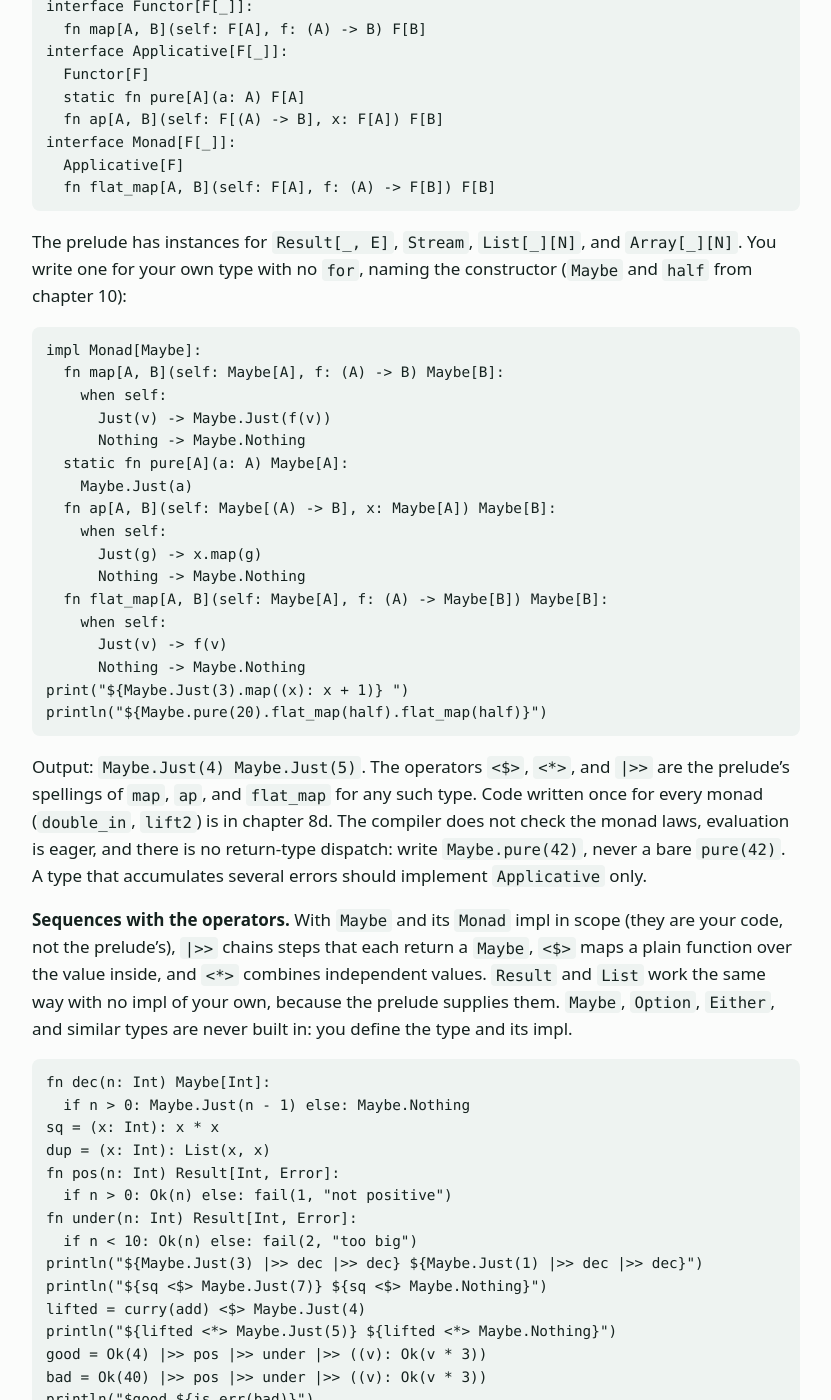
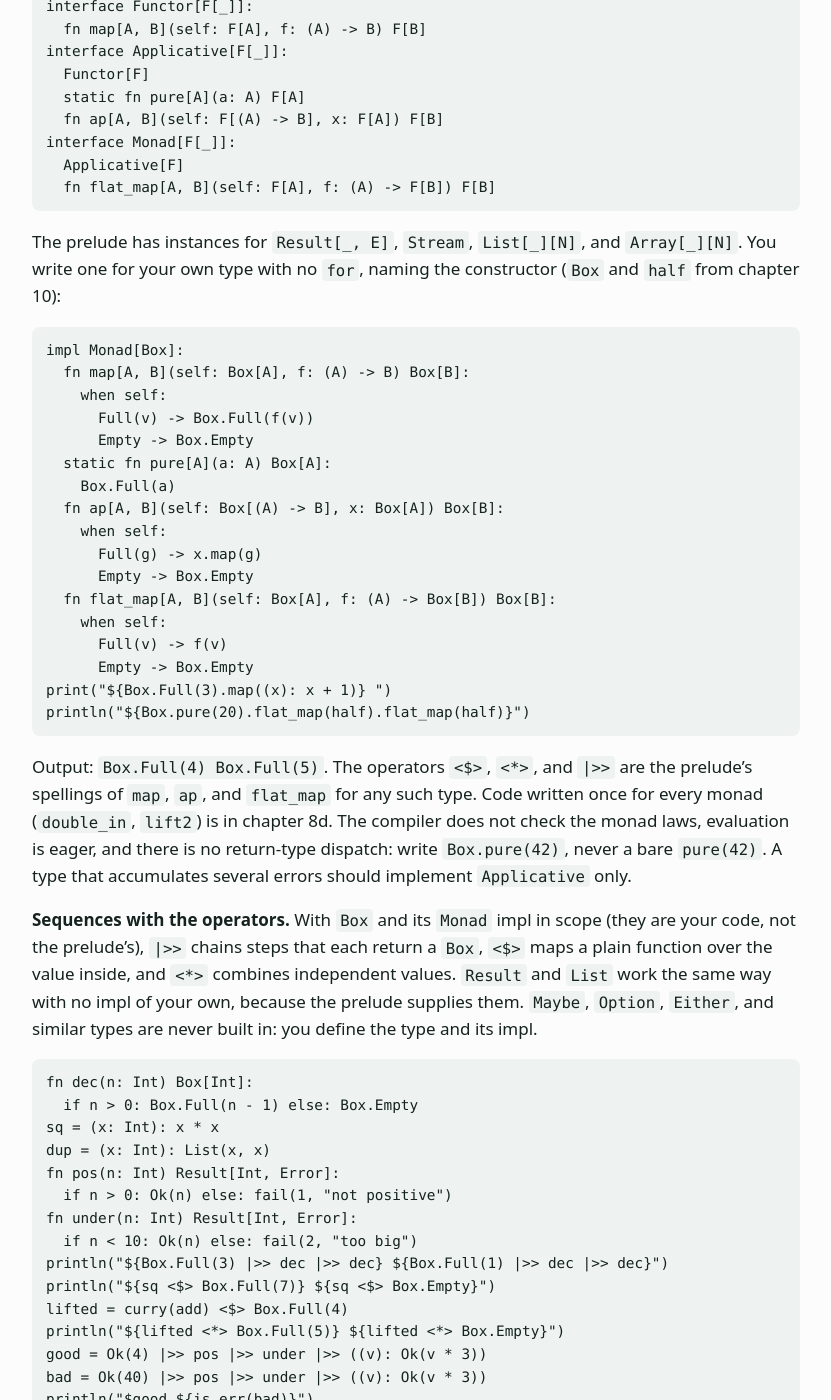
Before and after one commit to slconverse1/moxie, a Jekyll site: the page built from docs/guide.md, in a window 1280 px wide and 1400 px high, scrolled down 87481 px. Shown: the whole window, without its empty margins (224-1055 px from the left). Built offline with Jekyll 4.4.1, drawn with Linux system fonts in a browser that asks for light colours; some of the changed text lies outside the part shown.

Commit message:
Box (Full, Empty) replaces Maybe in the FP chapters; the Describable example uses Crate; Spec wording on provided instances fixed
Co-Authored-By: Claude Sonnet 5.5 <noreply@anthropic.com>
Claude-Session: https://claude.ai/code/session_01XCzUchPRZuBnrDtgjNTTye

````diff
--- a/docs/guide.md
+++ b/docs/guide.md
@@ -4,7 +4,7 @@ title: "Mixer's Guide"
 ---
 # MIXER'S GUIDE
 
-These are compact examples, not a tutorial; a longer teaching Guide comes later. This is the Guide for moxie, the dialect with no garbage collector. A second dialect, moxie/gc, has its own Guide. Outputs were recomputed by hand. Snippets continue from earlier ones: a name such as `add`, `half`, `Maybe`, `Point`, or `User` that isn't defined in a snippet comes from the nearest earlier chapter that defines it, and a snippet that follows another in the same section reuses its bindings. Indentation is shown with blank braille characters (two per level) so it survives copying.
+These are compact examples, not a tutorial; a longer teaching Guide comes later. This is the Guide for moxie, the dialect with no garbage collector. A second dialect, moxie/gc, has its own Guide. Outputs were recomputed by hand. Snippets continue from earlier ones: a name such as `add`, `half`, `Box`, `Point`, or `User` that isn't defined in a snippet comes from the nearest earlier chapter that defines it, and a snippet that follows another in the same section reuses its bindings. Indentation is shown with blank braille characters (two per level) so it survives copying.
 
 **Chapter 1: Bindings, blocks, `if`, loops**
 
@@ -1317,26 +1317,26 @@ Output: `bob`. A type has exactly one impl of each interface, so `C.Item` is nev
 
 **3. Constructor classes**
 
-A class over a type constructor takes `F[_]`, and an instance names the constructor itself. With the prelude's `Functor`, `Applicative`, and `Monad` interfaces and `impl Monad[Maybe]` from chapter 24, you can write code that works for any monad:
+A class over a type constructor takes `F[_]`, and an instance names the constructor itself. With the prelude's `Functor`, `Applicative`, and `Monad` interfaces and `impl Monad[Box]` from chapter 24, you can write code that works for any monad:
 
 ```
 fn double_in[F[_]: Monad](m: F[Int]) F[Int]:
   m.flat_map((x): F.pure(x * 2))
 r: Result[Int, Error] = Ok(21)
-println("${double_in(Maybe.Just(21))} ${double_in(r)}")
-```
-
-Output: `Maybe.Just(42) Ok(42)`. And an applicative lift:
+println("${double_in(Box.Full(21))} ${double_in(r)}")
+```
+
+Output: `Box.Full(42) Ok(42)`. And an applicative lift:
 
 ```
 fn lift2[F[_]: Applicative, A, B, C](f: (A, B) -> C, a: F[A], b: F[B]) F[C]:
   a.map(curry(f)).ap(b)
-none: Maybe[Int] = Maybe.Nothing
-print("${lift2(add, Maybe.Just(2), Maybe.Just(3))} ")
-println("${lift2(add, none, Maybe.Just(3))}")
-```
-
-Output: `Maybe.Just(5) Maybe.Nothing`. Return-type polymorphism needs an explicit type, so write `F.pure(x)` or `Maybe.pure(x)`; a bare `pure(x)` is not dispatched from context.
+none: Box[Int] = Box.Empty
+print("${lift2(add, Box.Full(2), Box.Full(3))} ")
+println("${lift2(add, none, Box.Full(3))}")
+```
+
+Output: `Box.Full(5) Box.Empty`. Return-type polymorphism needs an explicit type, so write `F.pure(x)` or `Box.pure(x)`; a bare `pure(x)` is not dispatched from context.
 
 **Type lambdas.** A hole fixes only the first argument of a type, so `Result[_, String]` cannot say "a `Result` whose error comes first". A **type lambda** can: `[A] -> Result[String, A]` is a function from a type to a type, written with the brackets, the arrow, and the result. Hand one to a constructor parameter and it becomes the constructor it names:
 
@@ -1394,15 +1394,15 @@ interface Describable:
 impl Describable for Int:
   fn describe() String:
     "int $self"
-tuple Box[A]:
+tuple Crate[A]:
   value: A
-impl[A: Describable] Describable for Box[A]:
+impl[A: Describable] Describable for Crate[A]:
   fn describe() String:
-    "box(${self.value.describe()})"
-println(Box(7).describe())
-```
-
-Output: `box(int 7)`. `Box[A]` is `Describable` exactly when `A` is.
+    "crate(${self.value.describe()})"
+println(Crate(7).describe())
+```
+
+Output: `crate(int 7)`. `Crate[A]` is `Describable` exactly when `A` is.
 
 **5. Interface values** *(approved: `any`)*
 
@@ -1455,7 +1455,7 @@ println("${Pal(id: "ada").greet()} / ${Boss(title: "Chief").greet()}")
 Output: `Hello, ada / Good day, Chief`. The default is specialized for each implementing type.
 
 **7. Haskell to moxie, at a glance**
-- `class` and `instance` become `interface` and `impl X for T`; `instance Monad Maybe` becomes `impl Monad[Maybe]`.
+- `class` and `instance` become `interface` and `impl X for T`; `instance Monad Box` becomes `impl Monad[Box]`.
 - Superclasses are embedded interfaces; constraints are bounds like `[T: Monoid]`.
 - `deriving` is `deriving show, eq, ord, read`.
 - Instances must live with the type or the interface (no orphans).
@@ -1537,22 +1537,22 @@ println("${larger(a, b).cents} ${larger(2, 5)}")
 Output: `250 5`. A type may define its own bind `|>>` in an `impl`, and `Result` has one in the prelude. (Once a type has a `Monad` impl, chapter 24, the prelude's `|>>` works for it without your own.)
 
 ```
-enum Maybe[A] deriving show:
-  Just(value: A),
-  Nothing
-impl[A] Maybe[A]:
-  fn |>>[B] (f: (A) -> Maybe[B]) Maybe[B]:
+enum Box[A] deriving show:
+  Full(value: A),
+  Empty
+impl[A] Box[A]:
+  fn |>>[B] (f: (A) -> Box[B]) Box[B]:
     when self:
-      Just(v) -> f(v)
-      Nothing -> Maybe.Nothing
-fn half(n: Int) Maybe[Int]:
-  if n % 2 == 0: Maybe.Just(n / 2) else: Maybe.Nothing
-x = Maybe.Just(20) |>> half |>> half
-y = Maybe.Just(10) |>> half |>> half
+      Full(v) -> f(v)
+      Empty -> Box.Empty
+fn half(n: Int) Box[Int]:
+  if n % 2 == 0: Box.Full(n / 2) else: Box.Empty
+x = Box.Full(20) |>> half |>> half
+y = Box.Full(10) |>> half |>> half
 println("$x $y")
 ```
 
-Output: `Maybe.Just(5) Maybe.Nothing`. (`10 → 5`, then `5` is odd.) Result helpers cover the same ground:
+Output: `Box.Full(5) Box.Empty`. (`10 → 5`, then `5` is odd.) Result helpers cover the same ground:
 
 ```
 fn parse_ok(n: Int) Result[Int, Error]:
@@ -2935,7 +2935,7 @@ formatted src/parse.mxi
 
 **Chapter 24: Functional programming**
 
-Moxie's support for functional programming is ordinary prelude code over a few language features: immutable values, higher-order functions, pipelines, `for:` comprehensions, and interfaces over type constructors. Outputs were computed by hand, and several snippets reuse names from earlier chapters (`add`, `Maybe`, `half`, `Tree`, `User`).
+Moxie's support for functional programming is ordinary prelude code over a few language features: immutable values, higher-order functions, pipelines, `for:` comprehensions, and interfaces over type constructors. Outputs were computed by hand, and several snippets reuse names from earlier chapters (`add`, `Box`, `half`, `Tree`, `User`).
 
 **24a. Values never change, and old versions stay valid**
 
@@ -3128,72 +3128,72 @@ interface Monad[F[_]]:
   fn flat_map[A, B](self: F[A], f: (A) -> F[B]) F[B]
 ```
 
-The prelude has instances for `Result[_, E]`, `Stream`, `List[_][N]`, and `Array[_][N]`. You write one for your own type with no `for`, naming the constructor (`Maybe` and `half` from chapter 10):
-
-```
-impl Monad[Maybe]:
-  fn map[A, B](self: Maybe[A], f: (A) -> B) Maybe[B]:
+The prelude has instances for `Result[_, E]`, `Stream`, `List[_][N]`, and `Array[_][N]`. You write one for your own type with no `for`, naming the constructor (`Box` and `half` from chapter 10):
+
+```
+impl Monad[Box]:
+  fn map[A, B](self: Box[A], f: (A) -> B) Box[B]:
     when self:
-      Just(v) -> Maybe.Just(f(v))
-      Nothing -> Maybe.Nothing
-  static fn pure[A](a: A) Maybe[A]:
-    Maybe.Just(a)
-  fn ap[A, B](self: Maybe[(A) -> B], x: Maybe[A]) Maybe[B]:
+      Full(v) -> Box.Full(f(v))
+      Empty -> Box.Empty
+  static fn pure[A](a: A) Box[A]:
+    Box.Full(a)
+  fn ap[A, B](self: Box[(A) -> B], x: Box[A]) Box[B]:
     when self:
-      Just(g) -> x.map(g)
-      Nothing -> Maybe.Nothing
-  fn flat_map[A, B](self: Maybe[A], f: (A) -> Maybe[B]) Maybe[B]:
+      Full(g) -> x.map(g)
+      Empty -> Box.Empty
+  fn flat_map[A, B](self: Box[A], f: (A) -> Box[B]) Box[B]:
     when self:
-      Just(v) -> f(v)
-      Nothing -> Maybe.Nothing
-print("${Maybe.Just(3).map((x): x + 1)} ")
-println("${Maybe.pure(20).flat_map(half).flat_map(half)}")
-```
-
-Output: `Maybe.Just(4) Maybe.Just(5)`. The operators `<$>`, `<*>`, and `|>>` are the prelude's spellings of `map`, `ap`, and `flat_map` for any such type. Code written once for every monad (`double_in`, `lift2`) is in chapter 8d. The compiler does not check the monad laws, evaluation is eager, and there is no return-type dispatch: write `Maybe.pure(42)`, never a bare `pure(42)`. A type that accumulates several errors should implement `Applicative` only.
-
-**Sequences with the operators.** With `Maybe` and its `Monad` impl in scope (they are your code, not the prelude's), `|>>` chains steps that each return a `Maybe`, `<$>` maps a plain function over the value inside, and `<*>` combines independent values. `Result` and `List` work the same way with no impl of your own, because the prelude supplies them. `Maybe`, `Option`, `Either`, and similar types are never built in: you define the type and its impl.
-
-```
-fn dec(n: Int) Maybe[Int]:
-  if n > 0: Maybe.Just(n - 1) else: Maybe.Nothing
+      Full(v) -> f(v)
+      Empty -> Box.Empty
+print("${Box.Full(3).map((x): x + 1)} ")
+println("${Box.pure(20).flat_map(half).flat_map(half)}")
+```
+
+Output: `Box.Full(4) Box.Full(5)`. The operators `<$>`, `<*>`, and `|>>` are the prelude's spellings of `map`, `ap`, and `flat_map` for any such type. Code written once for every monad (`double_in`, `lift2`) is in chapter 8d. The compiler does not check the monad laws, evaluation is eager, and there is no return-type dispatch: write `Box.pure(42)`, never a bare `pure(42)`. A type that accumulates several errors should implement `Applicative` only.
+
+**Sequences with the operators.** With `Box` and its `Monad` impl in scope (they are your code, not the prelude's), `|>>` chains steps that each return a `Box`, `<$>` maps a plain function over the value inside, and `<*>` combines independent values. `Result` and `List` work the same way with no impl of your own, because the prelude supplies them. `Maybe`, `Option`, `Either`, and similar types are never built in: you define the type and its impl.
+
+```
+fn dec(n: Int) Box[Int]:
+  if n > 0: Box.Full(n - 1) else: Box.Empty
 sq = (x: Int): x * x
 dup = (x: Int): List(x, x)
 fn pos(n: Int) Result[Int, Error]:
   if n > 0: Ok(n) else: fail(1, "not positive")
 fn under(n: Int) Result[Int, Error]:
   if n < 10: Ok(n) else: fail(2, "too big")
-println("${Maybe.Just(3) |>> dec |>> dec} ${Maybe.Just(1) |>> dec |>> dec}")
-println("${sq <$> Maybe.Just(7)} ${sq <$> Maybe.Nothing}")
-lifted = curry(add) <$> Maybe.Just(4)
-println("${lifted <*> Maybe.Just(5)} ${lifted <*> Maybe.Nothing}")
+println("${Box.Full(3) |>> dec |>> dec} ${Box.Full(1) |>> dec |>> dec}")
+println("${sq <$> Box.Full(7)} ${sq <$> Box.Empty}")
+lifted = curry(add) <$> Box.Full(4)
+println("${lifted <*> Box.Full(5)} ${lifted <*> Box.Empty}")
 good = Ok(4) |>> pos |>> under |>> ((v): Ok(v * 3))
 bad = Ok(40) |>> pos |>> under |>> ((v): Ok(v * 3))
 println("$good ${is_err(bad)}")
 println("${List(1, 2) |>> dup} ${sq <$> (List(1, 2, 3) |>> dup)}")
 ```
 
-Output, line by line: `Maybe.Just(1) Maybe.Nothing` (3 steps down to 2 and then 1, while 1 steps down to 0 and then fails); `Maybe.Just(49) Maybe.Nothing`; `Maybe.Just(9) Maybe.Nothing`; `Ok(12) true` (the chain stops at the first `Err`); and `List(1, 1, 2, 2) List(1, 1, 4, 4, 9, 9)`. For a `List`, `|>>` runs the function on each element and concatenates the results, which is the list monad. Use `|>>` when each step needs the previous result, `<$>` with `<*>` when the inputs are independent, and parenthesize `<$>` and `<*>` next to other operators.
+Output, line by line: `Box.Full(1) Box.Empty` (3 steps down to 2 and then 1, while 1 steps down to 0 and then fails); `Box.Full(49) Box.Empty`; `Box.Full(9) Box.Empty`; `Ok(12) true` (the chain stops at the first `Err`); and `List(1, 1, 2, 2) List(1, 1, 4, 4, 9, 9)`. For a `List`, `|>>` runs the function on each element and concatenates the results, which is the list monad. Use `|>>` when each step needs the previous result, `<$>` with `<*>` when the inputs are independent, and parenthesize `<$>` and `<*>` next to other operators.
 
 **24g. `for:` comprehensions**
 
-A `for:` block is a chain of generators ending in `yield`. It desugars to `flat_map` and `map` through the type's `Monad` impl, so a `Nothing` or an `Err` stops it:
+A `for:` block is a chain of generators ending in `yield`. It desugars to `flat_map` and `map` through the type's `Monad` impl, so a `Empty` or an `Err` stops it:
 
 ```
 good = for:
-  a in Maybe.Just(20)
+  a in Box.Full(20)
   b in half(a)
   c in half(b)
   yield a + c
 bad = for:
-  a in Maybe.Just(10)
+  a in Box.Full(10)
   b in half(a)
   c in half(b)
   yield a + c
 println("$good $bad")
 ```
 
-Output: `Maybe.Just(25) Maybe.Nothing` (20 halves to 10 and then 5; 10 halves to 5, and 5 is odd). A line `name = expr` binds a value, a **refutable** line uses let-else, and independent generators joined by a leading `and` compile through `ap`, so they need only an `Applicative`. Here is a payroll example in three forms, with `?`, with `for:`, and with a batch:
+Output: `Box.Full(25) Box.Empty` (20 halves to 10 and then 5; 10 halves to 5, and 5 is odd). A line `name = expr` binds a value, a **refutable** line uses let-else, and independent generators joined by a leading `and` compile through `ap`, so they need only an `Applicative`. Here is a payroll example in three forms, with `?`, with `for:`, and with a batch:
 
 ```
 enum Rank:
--- a/moxie/calls.py
+++ b/moxie/calls.py
@@ -464,7 +464,7 @@ class CallsMixin:
         """Resolve obj.name used as a callee. Returns (callee, selfv, has_self)."""
         k = obj.__class__
         if k is GenV and obj.base.__class__ is TypeV:
-            obj = TypeV(obj.base.name, obj.base.info, obj.targs)      # `StateT[Maybe, Int, _].pure`: the arguments ride along
+            obj = TypeV(obj.base.name, obj.base.info, obj.targs)      # `StateT[Box, Int, _].pure`: the arguments ride along
             k = TypeV
         if k is TypeV:
             return self.type_member(obj, name, line), None, False
@@ -489,7 +489,7 @@ class CallsMixin:
             if isinstance(c.node, FnDecl) and c.node.params and c.node.params[0].name == "self":
                 return c, obj, True
             return self.bind_method(c, obj), None, False
-        # generic-target impls (e.g. impl[A] Maybe[A])
+        # generic-target impls (e.g. impl[A] Box[A])
         # UFCS: free function
         f = env.lookup(name, self)
         if f is MISSING or f.__class__ is LazyV:
--- a/moxie/values.py
+++ b/moxie/values.py
@@ -536,7 +536,7 @@ class PathV:
 
 
 class TypeV:
-    """A type used as a value (for Planet.values(), Self, Maybe.Just ...)."""
+    """A type used as a value (for Planet.values(), Self, Box.Full ...)."""
     __slots__ = ("name", "info", "args")
 
     def __init__(self, name, info=None, args=None):
````
Also changed, not shown: docs/gc/guide.md (+68 -68 lines), docs/gc/index.md (+17 -17 lines), docs/gc/spec.md (+8 -8 lines), docs/index.md (+17 -17 lines), docs/spec.md (+9 -9 lines), tests/gc_guide_corpus.json (+1 -1 lines), tests/guide_corpus.json (+1 -1 lines), 2 other files.
